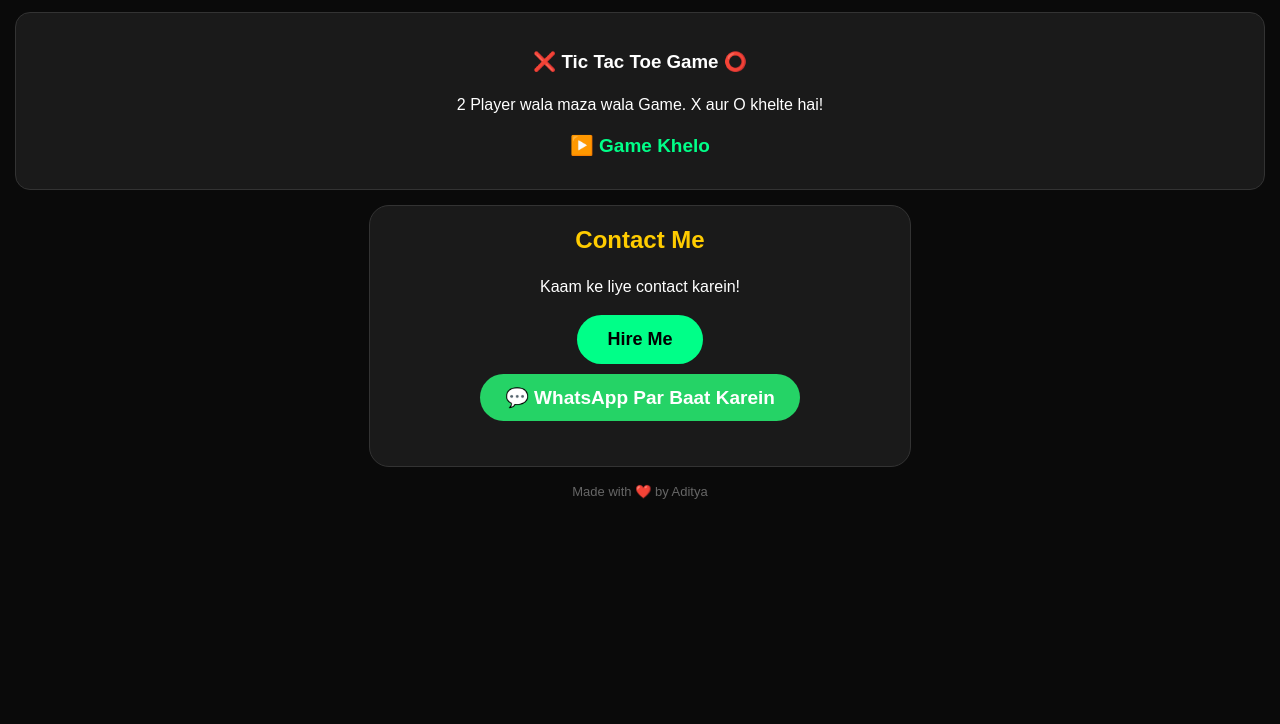
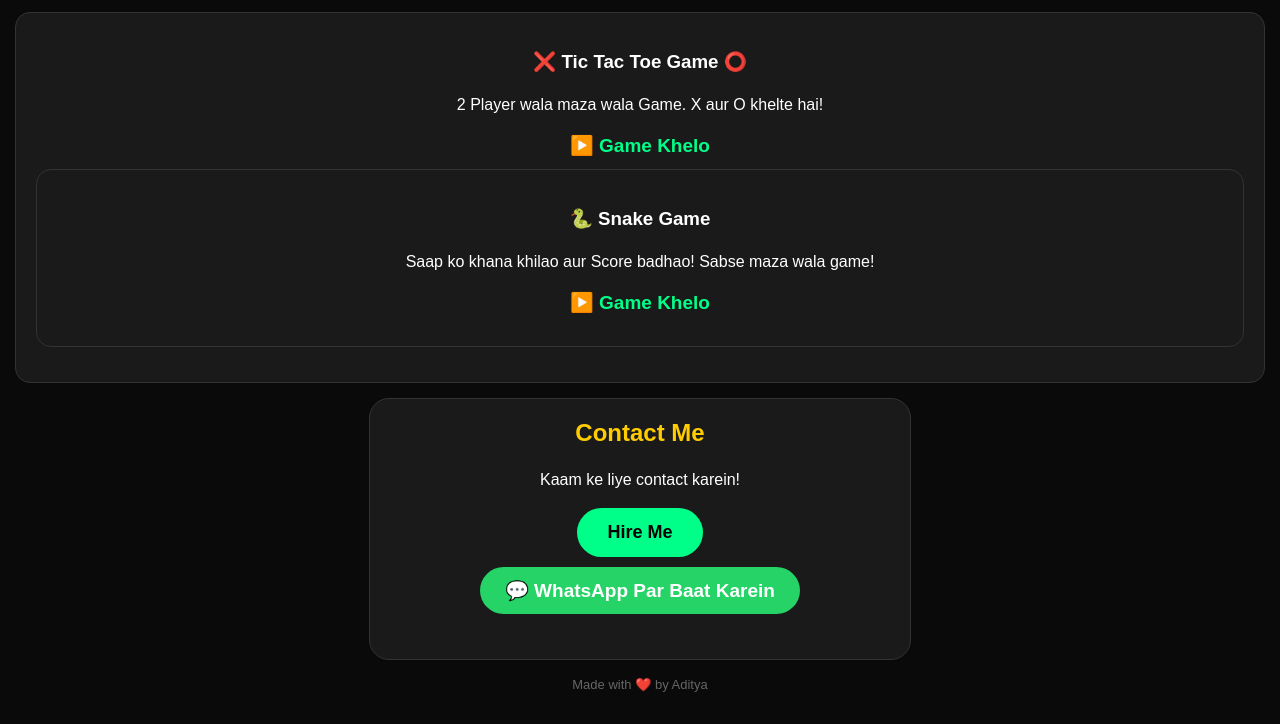
Before and after one commit to mannuply-sudo/mannuply-sudo.github.io, a plain HTML site: page index.html in a window 1280 px wide. Shown: the part 804-1528 px from the top of the page. Before the commit the page ends 1335 px from the top, so only its background shows below. Drawn offline with Linux system fonts and the light colour scheme.

Commit message:
Update index.html

```diff
--- a/index.html
+++ b/index.html
@@ -47,6 +47,11 @@ a { color: #00ff88; text-decoration: none; display: block; margin: 12px; font-si
 <h3>❌ Tic Tac Toe Game ⭕</h3>
 <p>2 Player wala maza wala Game. X aur O khelte hai!</p>
 <a href="tictactoe.html" style="color: #00ff88; font-weight: bold; text-decoration: none;">▶️ Game Khelo</a>
+<div style="background: #1a1a1a; padding: 20px; border-radius: 15px; border: 1px solid #333; margin-bottom: 15px;">
+<h3>🐍 Snake Game</h3>
+<p>Saap ko khana khilao aur Score badhao! Sabse maza wala game!</p>
+<a href="snake.html" style="color: #00ff88; font-weight: bold; text-decoration: none;">▶️ Game Khelo</a>
+</div>
 </div>
 <div class="box">
 <h2>Contact Me</h2>
```
